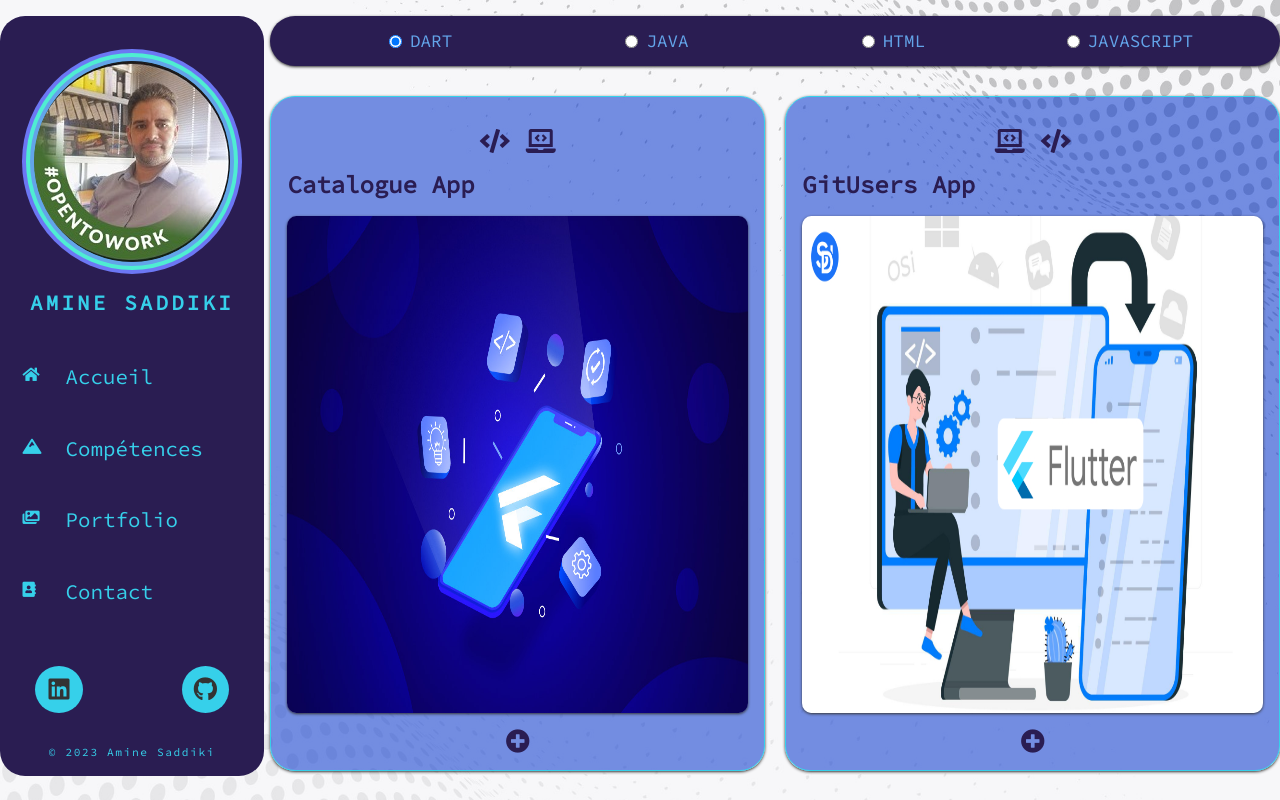
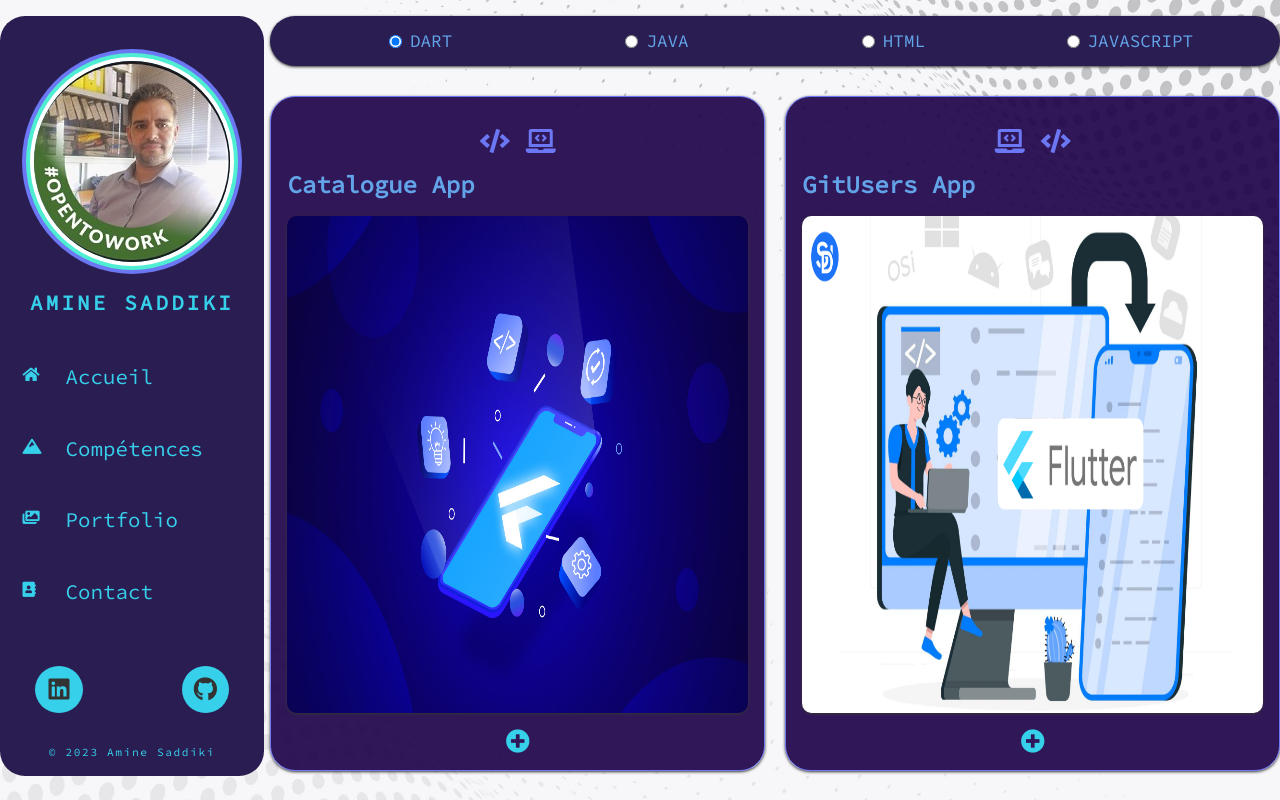
Before and after one commit to halima-sys/react-cv, a React (Create React App) app: page /portfolio in a window 1280 px wide. Built offline with nearby package versions, Linux system fonts and the light colour scheme.

Commit message:
3rd commit

```diff
--- a/src/styles/components/_navigation.scss
+++ b/src/styles/components/_navigation.scss
@@ -29,7 +29,7 @@
 
     img{
         border-radius: 50%;
-        box-shadow: 0 0 0 4px $color-3, 0 0 0 8px $color-4, 0 0 0 12px $color-2;
+        box-shadow: 0 0 0 4px rgb(255, 255, 255), 0 0 0 8px $color-4, 0 0 0 12px $color-2;
     }
     h3{
         font-size: 1.3rem;
--- a/src/styles/pages/_knowledges.scss
+++ b/src/styles/pages/_knowledges.scss
@@ -106,7 +106,7 @@
             margin: 0 0 .5rem .5rem;
             display: grid;
             grid-template-columns: 1fr;
-            grid-template-rows: 7% .9fr .5fr .5fr .5fr; //modif de amine 10% & 1fr 1fr au lieu de 0.5fr 0.5fr
+            grid-template-rows: 7% 1fr .5fr .6fr .5fr; //modif de amine 10% & 1fr 1fr au lieu de 0.5fr 0.5fr
             grid-template-areas:
             "1"
             "2"
--- a/src/styles/pages/_portfolio.scss
+++ b/src/styles/pages/_portfolio.scss
@@ -74,8 +74,8 @@
 
         .project {
             margin-top: 30px;
-            background-color: rgba(12, 58, 207, 0.562);
-            border: 1px solid $color-5;
+            background-color: rgba(30, 4, 73, 0.918);
+            border: 1px solid $color-2;
             border-radius: $borderRadius;
             padding: 1rem;
             display: flex;
@@ -98,13 +98,13 @@
                 i {
                     font-size: 1.5rem;
                     margin: 0 0.5rem;
-                    color: $color-1;
+                    color: $color-2;
                 }
             }
 
             h3 {
                 font-family: $font-3;
-                color: $color-1;
+                color: $color-3;
                 font-size: 1.5rem;
                 font-weight: 900;
                 margin-bottom: 1rem;
@@ -125,7 +125,7 @@
 
                 i {
                     font-size: 1.5rem;
-                    color: $color-1;
+                    color: $color-5;
                 }
             }
 
```
